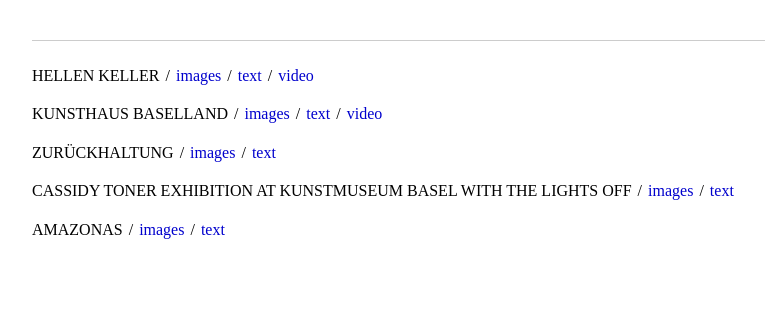
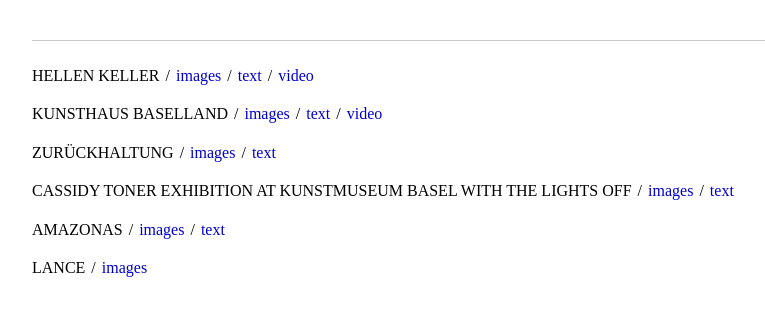
Before and after one commit to havingahardtimewiththis-ops/hellenkeller, a plain HTML site: page index.html in a window 1280 px wide. Shown: the whole page, without its empty margins (8-773 px from the left). Drawn offline with Linux system fonts and the light colour scheme.

Commit message:
Update index.html

```diff
--- a/index.html
+++ b/index.html
@@ -1,10 +1,9 @@
-
 <!DOCTYPE html>
 <html lang="en">
 <head>
     <meta charset="UTF-8">
     <meta name="viewport" content="width=device-width, initial-scale=1.0">
-    <title>HELLEN KELLER</title>
+    <title>Projects</title>
     <style>
         * {
             box-sizing: border-box;
@@ -745,6 +744,20 @@
 </article>
 `,
                 videoId: null
+            },
+            {
+                id: "lance",
+                name: "LANCE",
+                images: [
+                    "https://i.imgur.com/vsQLlYz.jpg",
+                    "https://i.imgur.com/M3UuZwX.jpg",
+                    "https://i.imgur.com/oB0hCWO.jpg",
+                    "https://i.imgur.com/xxtMALv.jpg",
+                    "https://i.imgur.com/1eQPrwy.jpg",
+                    "https://i.imgur.com/CV2egc5.jpg"
+                ],
+                text: null,
+                videoId: null
             }
         ];
 
@@ -770,20 +783,24 @@
                 row.appendChild(title);
 
                 // / images
+                if (project.images && project.images.length > 0) {
                     row.appendChild(createSep());
                     const imgBtn = document.createElement("button");
                     imgBtn.className = "nav-link";
                     imgBtn.textContent = "images";
                     imgBtn.onclick = () => toggleSection(project.id, "images");
                     row.appendChild(imgBtn);
+                }
 
-                // / text
+                // / text (only for projects with text)
+                if (project.text) {
                     row.appendChild(createSep());
                     const textBtn = document.createElement("button");
                     textBtn.className = "nav-link";
                     textBtn.textContent = "text";
                     textBtn.onclick = () => toggleSection(project.id, "text");
                     row.appendChild(textBtn);
+                }
 
                 // / video (only for projects with video)
                 if (project.videoId) {
```
Lines whose indentation alone changed are shown as unchanged.
